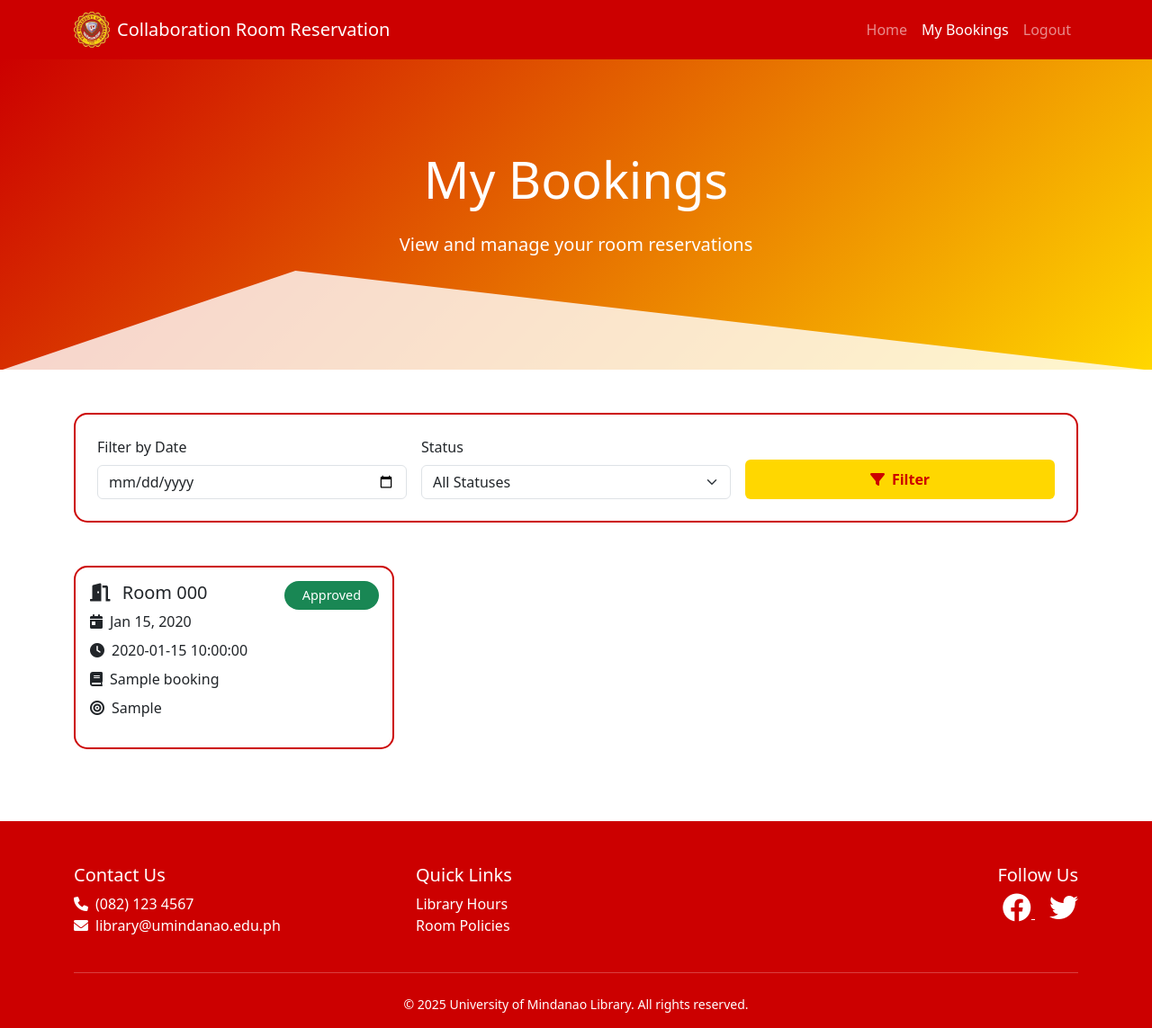
After one commit to airo-coder/cst5l, a PHP site: page /my_bookings.php in a window 1280 px wide. The commit adds this page. Shown: the whole page at 90% size. Run offline with PHP 8.4, Linux system fonts and the light colour scheme; the visitor is signed in with stand-in values (Sample User, id 1); tables that the repository leaves empty or names only in its code hold one stand-in row (values such as "Sample post").

Commit message:
added student side bookings
php file ug modified na header extra option

```diff
--- /dev/null
+++ b/my_bookings.php
@@ -0,0 +1,265 @@
+<?php
+session_start();
+if (!isset($_SESSION['user_id'])) {
+    header("Location: login.php");
+    exit();
+}
+
+include 'student_header.php';
+include 'admin/includes/db_connection.php';
+
+try {
+    $pdo = new PDO("mysql:host=$host;dbname=$dbname", $username, $password);
+    $pdo->setAttribute(PDO::ATTR_ERRMODE, PDO::ERRMODE_EXCEPTION);
+} catch (PDOException $e) {
+    die("Database connection failed: " . $e->getMessage());
+}
+
+$date = $_GET['date'] ?? '';
+$status = $_GET['status'] ?? '';
+$page = isset($_GET['page']) ? (int)$_GET['page'] : 1;
+$limit = 6;
+$offset = ($page - 1) * $limit;
+
+$query = "SELECT b.id, r.room_number, b.date, b.timeslot, b.subject, b.purpose, b.status
+          FROM Bookings b
+          JOIN Rooms r ON b.room_id = r.id
+          WHERE b.user_id = :user_id";
+
+$params = [':user_id' => $_SESSION['user_id']];
+
+if (!empty($date)) {
+    $query .= " AND b.date = :date";
+    $params[':date'] = $date;
+}
+
+if (!empty($status)) {
+    $query .= " AND b.status = :status";
+    $params[':status'] = $status;
+}
+
+$query .= " ORDER BY b.date DESC, b.timeslot ASC LIMIT :limit OFFSET :offset";
+
+$stmt = $pdo->prepare($query);
+foreach ($params as $key => &$value) {
+    $stmt->bindParam($key, $value, PDO::PARAM_STR);
+}
+$stmt->bindValue(':limit', $limit, PDO::PARAM_INT);
+$stmt->bindValue(':offset', $offset, PDO::PARAM_INT);
+$stmt->execute();
+$bookings = $stmt->fetchAll(PDO::FETCH_ASSOC);
+
+$totalQuery = "SELECT COUNT(*) FROM Bookings WHERE user_id = :user_id";
+$totalStmt = $pdo->prepare($totalQuery);
+$totalStmt->execute([':user_id' => $_SESSION['user_id']]);
+$totalBookings = $totalStmt->fetchColumn();
+$totalPages = ceil($totalBookings / $limit);
+?>
+
+<!DOCTYPE html>
+<html lang="en">
+<head>
+    <meta charset="UTF-8">
+    <meta name="viewport" content="width=device-width, initial-scale=1.0">
+    <title>My Bookings - UM Library</title>
+    <link href="https://cdn.jsdelivr.net/npm/bootstrap@5.3.0/dist/css/bootstrap.min.css" rel="stylesheet">
+    <link rel="stylesheet" href="https://cdnjs.cloudflare.com/ajax/libs/font-awesome/6.0.0/css/all.min.css">
+    <style>
+        :root {
+            --um-red: #CC0000;
+            --um-yellow: #FFD700;
+        }
+
+        .hero-section {
+            background: linear-gradient(135deg, var(--um-red), var(--um-yellow));
+            padding: 100px 0;
+            color: white;
+            position: relative;
+            overflow: hidden;
+        }
+
+        .wave-divider {
+            position: absolute;
+            bottom: -1px;
+            left: 0;
+            width: 100%;
+            height: 100px;
+            transform: rotate(180deg);
+        }
+
+        .booking-card {
+            border: 2px solid var(--um-red);
+            border-radius: 15px;
+            transition: all 0.3s;
+            overflow: hidden;
+            position: relative;
+        }
+
+        .booking-card:hover {
+            transform: translateY(-5px);
+            box-shadow: 0 10px 20px rgba(0,0,0,0.1);
+        }
+
+        .status-badge {
+            position: absolute;
+            top: 15px;
+            right: 15px;
+            background: var(--um-red);
+            color: white;
+            padding: 5px 20px;
+            border-radius: 20px;
+            font-size: 0.9em;
+        }
+
+        .filter-card {
+            border: 2px solid var(--um-red);
+            border-radius: 15px;
+            background: rgba(255,255,255,0.9);
+        }
+
+        .btn-um {
+            background-color: var(--um-yellow);
+            color: var(--um-red);
+            border: none;
+            padding: 10px 25px;
+            font-weight: bold;
+            transition: all 0.3s;
+        }
+
+        .btn-um:hover {
+            transform: scale(1.05);
+            box-shadow: 0 5px 15px rgba(204,0,0,0.2);
+        }
+
+        .hero-section {
+            background: linear-gradient(135deg, var(--um-red), var(--um-yellow));
+            padding: 100px 0;
+            color: white;
+            position: relative;
+            overflow: hidden;
+        }
+
+        .footer {
+            background: var(--um-red);
+            color: white;
+            padding: 3rem 0 1rem;
+            margin-top: 5rem;
+        }
+
+        .wave-divider svg path {
+            fill: rgba(255, 255, 255, 0.8);
+        }
+    </style>
+</head>
+<body>
+    <section class="hero-section">
+        <div class="wave-divider">
+            <svg viewBox="0 0 1200 120" preserveAspectRatio="none">
+                <path d="M1200 0L0 0 892.25 104.14 1200 0z"></path>
+            </svg>
+        </div>
+        <div class="container text-center">
+            <h1 class="display-4 mb-4">My Bookings</h1>
+            <p class="lead mb-4">View and manage your room reservations</p>
+        </div>
+    </section>
+
+    <main class="container my-5">
+        <!-- Filter Section -->
+        <div class="filter-card card mb-5 p-4">
+            <form method="GET">
+                <div class="row g-3 align-items-end">
+                    <div class="col-md-4">
+                        <label class="form-label">Filter by Date</label>
+                        <input type="date" name="date" class="form-control"
+                               value="<?= htmlspecialchars($date) ?>">
+                    </div>
+                    <div class="col-md-4">
+                        <label class="form-label">Status</label>
+                        <select name="status" class="form-select">
+                            <option value="">All Statuses</option>
+                            <option value="pending" <?= $status === 'pending' ? 'selected' : '' ?>>Pending</option>
+                            <option value="approved" <?= $status === 'approved' ? 'selected' : '' ?>>Approved</option>
+                            <option value="rejected" <?= $status === 'rejected' ? 'selected' : '' ?>>Rejected</option>
+                        </select>
+                    </div>
+                    <div class="col-md-4">
+                        <button type="submit" class="btn btn-um w-100">
+                            <i class="fas fa-filter me-2"></i>Filter
+                        </button>
+                    </div>
+                </div>
+            </form>
+        </div>
+
+        <!-- Bookings Grid -->
+        <div class="row row-cols-1 row-cols-md-2 row-cols-lg-3 g-4">
+            <?php foreach ($bookings as $booking): ?>
+            <div class="col">
+                <div class="booking-card card h-100">
+                    <div class="status-badge bg-<?= $booking['status'] === 'approved' ? 'success' :
+                                               ($booking['status'] === 'pending' ? 'warning' : 'danger') ?>">
+                        <?= ucfirst($booking['status']) ?>
+                    </div>
+                    <div class="card-body">
+                        <h5 class="card-title">
+                            <i class="fas fa-door-open me-2"></i>
+                            Room <?= htmlspecialchars($booking['room_number']) ?>
+                        </h5>
+                        <div class="mb-3">
+                            <div class="d-flex align-items-center mb-2">
+                                <i class="fas fa-calendar-day me-2 text-um-red"></i>
+                                <?= date('M j, Y', strtotime($booking['date'])) ?>
+                            </div>
+                            <div class="d-flex align-items-center mb-2">
+                                <i class="fas fa-clock me-2 text-um-red"></i>
+                                <?= htmlspecialchars($booking['timeslot']) ?>
+                            </div>
+                            <div class="d-flex align-items-center mb-2">
+                                <i class="fas fa-book me-2 text-um-red"></i>
+                                <?= htmlspecialchars($booking['subject']) ?>
+                            </div>
+                            <div class="d-flex align-items-center">
+                                <i class="fas fa-bullseye me-2 text-um-red"></i>
+                                <?= htmlspecialchars($booking['purpose']) ?>
+                            </div>
+                        </div>
+                    </div>
+                </div>
+            </div>
+            <?php endforeach; ?>
+        </div>
+
+        <?php if (empty($bookings)): ?>
+        <div class="booking-card text-center p-5 mt-4">
+            <i class="fas fa-calendar-times fa-4x text-muted mb-4"></i>
+            <h5 class="text-muted">No bookings found</h5>
+            <a href="student_booking.php" class="btn btn-um mt-3">
+                <i class="fas fa-plus me-2"></i>Make a Booking
+            </a>
+        </div>
+        <?php endif; ?>
+
+        <!-- Pagination -->
+        <?php if ($totalPages > 1): ?>
+        <nav aria-label="Bookings navigation" class="mt-5">
+            <ul class="pagination justify-content-center">
+                <?php for ($i = 1; $i <= $totalPages; $i++): ?>
+                <li class="page-item <?= $page == $i ? 'active' : '' ?>">
+                    <a class="page-link"
+                       href="?page=<?= $i ?>&date=<?= urlencode($date) ?>&status=<?= urlencode($status) ?>"
+                       style="<?= $page == $i ? 'background-color: var(--um-red); border-color: var(--um-red);' : '' ?>">
+                        <?= $i ?>
+                    </a>
+                </li>
+                <?php endfor; ?>
+            </ul>
+        </nav>
+        <?php endif; ?>
+    </main>
+
+    <?php include 'student_footer.php'; ?>
+
+    <script src="https://cdn.jsdelivr.net/npm/bootstrap@5.3.0/dist/js/bootstrap.bundle.min.js"></script>
+</body>
+</html>
--- a/student_header.php
+++ b/student_header.php
@@ -1,10 +1,12 @@
 <!DOCTYPE html>
 <html lang="en">
+
 <head>
     <meta charset="UTF-8">
     <meta name="viewport" content="width=device-width, initial-scale=1.0">
     <!-- Add your CSS links here if needed -->
 </head>
+
 <body>
     <nav class="navbar navbar-expand-lg navbar-dark" style="background-color: var(--um-red);">
         <div class="container">
@@ -16,7 +18,11 @@
                 <ul class="navbar-nav ms-auto">
                     <li class="nav-item">
                         <a class="nav-link <?= basename($_SERVER['PHP_SELF']) === 'student_home.php' ? 'active' : '' ?>"
-                           href="student_home.php">Home</a>
+                            href="student_home.php">Home</a>
+                    </li>
+                    <li class="nav-item">
+                        <a class="nav-link <?= basename($_SERVER['PHP_SELF']) === 'my_bookings.php' ? 'active' : '' ?>"
+                            href="my_bookings.php">My Bookings</a>
                     </li>
                     <li class="nav-item">
                         <a class="nav-link" href="admin/logout.php">Logout</a>
```
